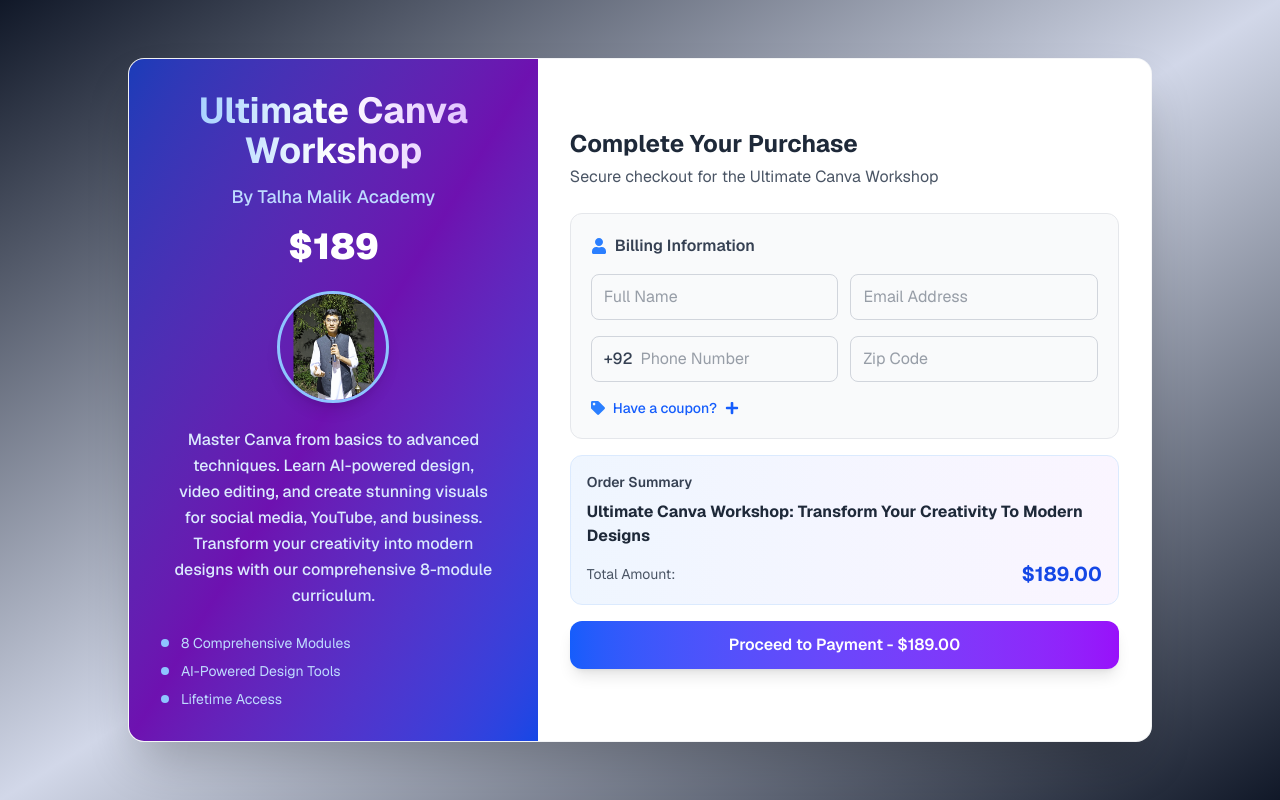
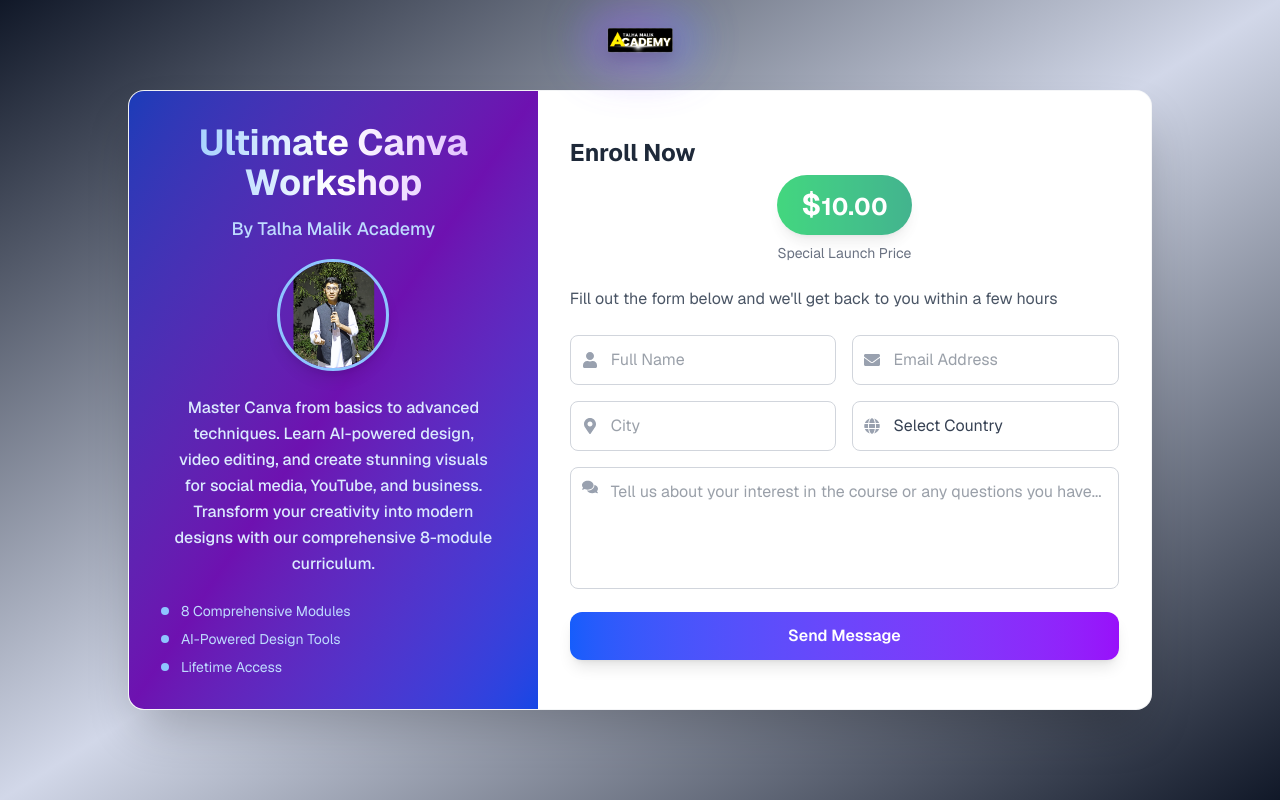
Before and after one commit to talhamalikacademy/canvaworkshop, a Next.js app: page /enrollnow in a window 1280 px wide. Built offline with nearby package versions, Linux system fonts and the light colour scheme.

Commit message:
Email JS Integrated

```diff
--- a/package.json
+++ b/package.json
@@ -9,6 +9,7 @@
     "lint": "next lint"
   },
   "dependencies": {
+    "@emailjs/browser": "^4.4.1",
     "aos": "^2.3.4",
     "next": "15.3.5",
     "react": "^19.0.0",
--- a/src/app/enrollnow/page.js
+++ b/src/app/enrollnow/page.js
@@ -1,14 +1,85 @@
 "use client"
-import React, { useState } from 'react';
+import React, { useState, useRef } from 'react';
 import Image from 'next/image';
-import { FaArrowLeft, FaLock, FaCcVisa, FaCcMastercard, FaCcAmex, FaCcDiscover, FaRegCreditCard, FaChevronDown, FaPlus, FaUser, FaMapMarkerAlt, FaTag } from 'react-icons/fa';
+import { FaUser, FaEnvelope, FaMapMarkerAlt, FaGlobe, FaComments, FaCheckCircle, FaTimes } from 'react-icons/fa';
+import emailjs from '@emailjs/browser';
 
 export default function EnrollNowPage() {
-  const [showStripe, setShowStripe] = useState(false);
-  const [showCoupon, setShowCoupon] = useState(false);
+  const [formData, setFormData] = useState({
+    name: '',
+    email: '',
+    message: '',
+    city: '',
+    country: '',
+    to_name: 'Talha Malik', // Add recipient name
+    current_year: new Date().getFullYear().toString() // Add current year
+  });
+  const [isSubmitting, setIsSubmitting] = useState(false);
+  const [showSuccess, setShowSuccess] = useState(false);
+  const formRef = useRef();
+
+  const handleInputChange = (e) => {
+    const { name, value } = e.target;
+    setFormData(prev => ({
+      ...prev,
+      [name]: value
+    }));
+  };
+
+  const handleSubmit = async (e) => {
+    e.preventDefault();
+    setIsSubmitting(true);
+
+    try {
+      const result = await emailjs.sendForm(
+        'service_c2a5u0u',
+        'template_183i2wh',
+        formRef.current,
+        'ncCCiLya2JnZGkcY6'
+      );
+
+      if (result.status === 200) {
+        setShowSuccess(true);
+        setFormData({
+          name: '',
+          email: '',
+          message: '',
+          city: '',
+          country: '',
+          to_name: 'Talha Malik',
+          current_year: new Date().getFullYear().toString()
+        });
+      }
+    } catch (error) {
+      console.error('Email sending failed:', error);
+      alert('Failed to send message. Please try again.');
+    } finally {
+      setIsSubmitting(false);
+    }
+  };
 
   return (
     <div className="min-h-screen w-full bg-gradient-to-br from-gray-900 via-blue-900/20 to-gray-900 flex items-center justify-center py-8 px-4">
+      {/* Custom StickyLogo for enroll page - smaller and higher positioned */}
+      <div className="fixed top-2 left-0 right-0 z-50 flex justify-center">
+        <div className="relative group">
+          {/* Enhanced glow effect */}
+          <div className="absolute inset-0 bg-gradient-to-r from-blue-500/40 via-purple-500/40 to-blue-500/40 rounded-full blur-xl group-hover:blur-2xl transition-all duration-300 opacity-70 group-hover:opacity-90"></div>
+
+          {/* Secondary glow layer */}
+          <div className="absolute inset-0 bg-gradient-to-r from-purple-500/30 to-blue-500/30 rounded-full blur-lg group-hover:blur-xl transition-all duration-300 opacity-50 group-hover:opacity-70"></div>
+
+          {/* Logo with smaller size */}
+          <img
+            src="/Logo.png"
+            alt="Talha Malik Academy Logo"
+            className="h-12 md:h-14 lg:h-16 w-auto object-contain drop-shadow-xl filter brightness-110 group-hover:brightness-125 transition-all duration-300"
+          />
+
+          {/* Additional glow ring */}
+          <div className="absolute inset-0 bg-gradient-to-r from-blue-400/30 to-purple-400/30 rounded-full blur-md opacity-0 group-hover:opacity-100 transition-opacity duration-300"></div>
+        </div>
+      </div>
       <div className="w-full max-w-5xl bg-white/95 rounded-2xl shadow-2xl flex flex-col lg:flex-row overflow-hidden border border-gray-200/30">
         {/* Left Section - Course Info */}
         <div className="lg:w-2/5 w-full bg-gradient-to-br from-blue-800 via-purple-800 to-blue-700 p-6 lg:p-8 flex flex-col justify-center text-white">
@@ -17,7 +88,6 @@
               Ultimate Canva Workshop
             </h1>
             <div className="text-base lg:text-lg font-medium text-blue-200 mb-4">By Talha Malik Academy</div>
-            <div className="text-3xl lg:text-4xl font-black text-white mb-6">$189</div>
 
             <div className="w-24 h-24 lg:w-28 lg:h-28 rounded-full overflow-hidden border-3 border-blue-300 shadow-lg mx-auto mb-6">
               <Image src="/ProfilePhoto.png" alt="Talha Malik" width={112} height={112} className="object-cover w-full h-full" />
@@ -45,125 +115,130 @@
           </div>
         </div>
 
-        {/* Right Section - Payment */}
+        {/* Right Section - Contact Form */}
         <div className="lg:w-3/5 w-full bg-white p-6 lg:p-8 flex flex-col justify-center">
-          {!showStripe ? (
-            <>
-              <h2 className="text-xl lg:text-2xl font-bold text-gray-800 mb-2">Complete Your Purchase</h2>
-              <p className="text-gray-600 mb-6 text-sm lg:text-base">Secure checkout for the Ultimate Canva Workshop</p>
+          <h2 className="text-xl lg:text-2xl font-bold text-gray-800 mb-2">Enroll Now</h2>
 
-              <div className="bg-gray-50 rounded-xl p-5 mb-4 border border-gray-200">
-                <div className="text-base font-semibold text-gray-700 mb-4 flex items-center gap-2">
-                  <FaUser className="text-blue-500" /> Billing Information
+          {/* Price Display */}
+          <div className="text-center mb-6">
+            <div className="inline-block bg-gradient-to-r from-green-500 to-emerald-600 text-white px-6 py-3 rounded-full font-bold text-2xl shadow-lg animate-pulse">
+              <span className="text-3xl">$</span>10.00
             </div>
-                <form className="space-y-4">
-                  <div className="grid grid-cols-1 lg:grid-cols-2 gap-3">
-                    <input type="text" placeholder="Full Name" className="w-full px-3 py-2.5 rounded-lg border border-gray-300 focus:ring-2 focus:ring-blue-400 focus:border-transparent outline-none text-gray-700" />
-                    <input type="email" placeholder="Email Address" className="w-full px-3 py-2.5 rounded-lg border border-gray-300 focus:ring-2 focus:ring-blue-400 focus:border-transparent outline-none text-gray-700" />
-                  </div>
-                  <div className="grid grid-cols-1 lg:grid-cols-2 gap-3">
-                    <div className="flex items-center bg-gray-50 rounded-lg border border-gray-300 px-3">
-                      <span className="text-gray-700 font-medium pr-2">+92</span>
-                      <input type="tel" placeholder="Phone Number" className="flex-1 py-2.5 bg-transparent outline-none text-gray-700" />
-                    </div>
-                    <input type="text" placeholder="Zip Code" className="w-full px-3 py-2.5 rounded-lg border border-gray-300 focus:ring-2 focus:ring-blue-400 focus:border-transparent outline-none text-gray-700" />
+            <p className="text-sm text-gray-500 mt-2">Special Launch Price</p>
           </div>
 
-                  <div className="mt-3">
-                    <button type="button" className="flex items-center gap-2 text-blue-600 font-medium text-sm hover:underline" onClick={() => setShowCoupon(v => !v)}>
-                      <FaTag className="text-blue-500" /> Have a coupon? <FaPlus className={`transition-transform duration-200 ${showCoupon ? 'rotate-45' : ''}`} />
-                    </button>
-                    {showCoupon && (
-                      <input type="text" placeholder="Enter coupon code" className="mt-2 w-full px-3 py-2.5 rounded-lg border border-gray-300 focus:ring-2 focus:ring-blue-400 focus:border-transparent outline-none text-gray-700" />
-                    )}
+          <p className="text-gray-600 mb-6 text-sm lg:text-base">Fill out the form below and we'll get back to you within a few hours</p>
+
+          <form ref={formRef} onSubmit={handleSubmit} className="space-y-4">
+            {/* Hidden fields for EmailJS template variables */}
+            <input type="hidden" name="to_name" value={formData.to_name} />
+            <input type="hidden" name="current_year" value={formData.current_year} />
+
+            <div className="grid grid-cols-1 lg:grid-cols-2 gap-4">
+              <div className="relative">
+                <FaUser className="absolute left-3 top-1/2 -translate-y-1/2 text-gray-400" />
+                <input
+                  type="text"
+                  name="name"
+                  value={formData.name}
+                  onChange={handleInputChange}
+                  placeholder="Full Name"
+                  required
+                  className="w-full pl-10 pr-3 py-3 rounded-lg border border-gray-300 focus:ring-2 focus:ring-blue-400 focus:border-transparent outline-none text-gray-700"
+                />
               </div>
-                </form>
-              </div>
-
-              {/* Order Summary */}
-              <div className="bg-gradient-to-r from-blue-50 to-purple-50 rounded-xl p-4 mb-4 border border-blue-100">
-                <div className="text-sm font-semibold text-gray-700 mb-2">Order Summary</div>
-                <div className="text-base font-bold text-gray-800 mb-3">Ultimate Canva Workshop: Transform Your Creativity To Modern Designs</div>
-                <div className="flex justify-between items-center">
-                  <span className="text-sm text-gray-600">Total Amount:</span>
-                  <span className="text-xl font-bold text-blue-700">$189.00</span>
+              <div className="relative">
+                <FaEnvelope className="absolute left-3 top-1/2 -translate-y-1/2 text-gray-400" />
+                <input
+                  type="email"
+                  name="email"
+                  value={formData.email}
+                  onChange={handleInputChange}
+                  placeholder="Email Address"
+                  required
+                  className="w-full pl-10 pr-3 py-3 rounded-lg border border-gray-300 focus:ring-2 focus:ring-blue-400 focus:border-transparent outline-none text-gray-700"
+                />
               </div>
             </div>
 
-              <button
-                className="w-full py-3 px-4 bg-gradient-to-r from-blue-600 to-purple-600 text-white font-semibold rounded-xl hover:from-blue-700 hover:to-purple-700 transition-all duration-300 shadow-lg hover:shadow-xl transform hover:scale-[1.02]"
-                onClick={() => setShowStripe(true)}
+            <div className="grid grid-cols-1 lg:grid-cols-2 gap-4">
+              <div className="relative">
+                <FaMapMarkerAlt className="absolute left-3 top-1/2 -translate-y-1/2 text-gray-400" />
+                <input
+                  type="text"
+                  name="city"
+                  value={formData.city}
+                  onChange={handleInputChange}
+                  placeholder="City"
+                  required
+                  className="w-full pl-10 pr-3 py-3 rounded-lg border border-gray-300 focus:ring-2 focus:ring-blue-400 focus:border-transparent outline-none text-gray-700"
+                />
+              </div>
+              <div className="relative">
+                <FaGlobe className="absolute left-3 top-1/2 -translate-y-1/2 text-gray-400" />
+                <select
+                  name="country"
+                  value={formData.country}
+                  onChange={handleInputChange}
+                  required
+                  className="w-full pl-10 pr-3 py-3 rounded-lg border border-gray-300 focus:ring-2 focus:ring-blue-400 focus:border-transparent outline-none text-gray-700 appearance-none"
                 >
-                Proceed to Payment - $189.00
-              </button>
-            </>
-          ) : (
-            <div className="w-full">
-              {/* Stripe Header */}
-              <div className="flex items-center gap-3 bg-gradient-to-r from-blue-800 to-purple-800 py-3 px-4 rounded-t-xl mb-4">
-                <button onClick={() => setShowStripe(false)} className="text-white text-lg">
-                  <FaArrowLeft />
-                </button>
-                <span className="text-white font-semibold">Secure Payment</span>
-              </div>
-
-              {/* Payment Methods */}
-              <div className="flex gap-2 mb-4">
-                <button className="flex-1 py-2 px-3 rounded-lg bg-gradient-to-r from-blue-600 to-purple-600 text-white font-semibold text-sm shadow border border-blue-500 flex items-center justify-center gap-2">
-                  <FaRegCreditCard /> Card
-                </button>
-                <button className="flex-1 py-2 px-3 rounded-lg bg-white text-gray-700 font-semibold text-sm shadow border border-gray-300 flex items-center justify-center gap-2">
-                  Bank <span className="bg-blue-100 text-blue-700 rounded px-1 text-xs">5% off</span>
-                </button>
-                <button className="flex-1 py-2 px-3 rounded-lg bg-white text-gray-700 font-semibold text-sm shadow border border-gray-300 flex items-center justify-center">
-                  AmazonPay
-                </button>
-              </div>
-
-              {/* Secure Checkout */}
-              <div className="flex items-center gap-2 text-gray-600 font-medium text-sm mb-4">
-                <FaLock className="text-blue-500" /> Secure checkout with Link <FaChevronDown />
-              </div>
-
-              {/* Card Form */}
-              <form className="space-y-4">
-                <div className="relative">
-                  <input type="text" placeholder="1234 1234 1234 1234" className="w-full px-3 py-2.5 rounded-lg border border-gray-300 focus:ring-2 focus:ring-blue-400 focus:border-transparent outline-none text-gray-700 pr-20" />
-                  <div className="absolute right-3 top-1/2 -translate-y-1/2 flex gap-1 text-lg text-gray-400">
-                    <FaCcVisa /> <FaCcMastercard /> <FaCcAmex />
-                  </div>
-                </div>
-
-                <div className="grid grid-cols-2 gap-3">
-                  <input type="text" placeholder="MM / YY" className="w-full px-3 py-2.5 rounded-lg border border-gray-300 focus:ring-2 focus:ring-blue-400 focus:border-transparent outline-none text-gray-700" />
-                  <div className="relative">
-                    <input type="text" placeholder="CVC" className="w-full px-3 py-2.5 rounded-lg border border-gray-300 focus:ring-2 focus:ring-blue-400 focus:border-transparent outline-none text-gray-700 pr-10" />
-                    <FaRegCreditCard className="absolute right-3 top-1/2 -translate-y-1/2 text-gray-400" />
+                  <option value="">Select Country</option>
+                  <option value="Pakistan">Pakistan</option>
+                  <option value="India">India</option>
+                  <option value="United States">United States</option>
+                  <option value="United Kingdom">United Kingdom</option>
+                  <option value="Canada">Canada</option>
+                  <option value="Australia">Australia</option>
+                  <option value="Germany">Germany</option>
+                  <option value="France">France</option>
+                  <option value="Other">Other</option>
+                </select>
               </div>
             </div>
 
             <div className="relative">
-                  <select className="w-full px-3 py-2.5 rounded-lg border border-gray-300 focus:ring-2 focus:ring-blue-400 focus:border-transparent outline-none text-gray-700 appearance-none">
-                    <option>Pakistan</option>
-                    <option>India</option>
-                    <option>United States</option>
-                    <option>United Kingdom</option>
-                  </select>
-                  <FaMapMarkerAlt className="absolute right-3 top-1/2 -translate-y-1/2 text-gray-400" />
+              <FaComments className="absolute left-3 top-3 text-gray-400" />
+              <textarea
+                name="message"
+                value={formData.message}
+                onChange={handleInputChange}
+                placeholder="Tell us about your interest in the course or any questions you have..."
+                required
+                rows="4"
+                className="w-full pl-10 pr-3 py-3 rounded-lg border border-gray-300 focus:ring-2 focus:ring-blue-400 focus:border-transparent outline-none text-gray-700 resize-none"
+              />
             </div>
 
-                <button className="w-full py-3 px-4 bg-gradient-to-r from-blue-600 to-purple-600 text-white font-semibold rounded-xl hover:from-blue-700 hover:to-purple-700 transition-all duration-300 shadow-lg hover:shadow-xl transform hover:scale-[1.02]">
-                  Complete Payment - $189.00
+            <button
+              type="submit"
+              disabled={isSubmitting}
+              className="w-full py-3 px-4 bg-gradient-to-r from-blue-600 to-purple-600 text-white font-semibold rounded-xl hover:from-blue-700 hover:to-purple-700 transition-all duration-300 shadow-lg hover:shadow-xl transform hover:scale-[1.02] disabled:opacity-50 disabled:cursor-not-allowed disabled:transform-none"
+            >
+              {isSubmitting ? 'Sending...' : 'Send Message'}
             </button>
           </form>
+        </div>
+      </div>
 
-              <div className="mt-6 text-center text-gray-500 text-xs">
-                Powered by <span className="font-semibold text-blue-600">Stripe</span>
+      {/* Success Popup */}
+      {showSuccess && (
+        <div className="fixed inset-0 bg-black bg-opacity-50 flex items-center justify-center z-50 p-4">
+          <div className="bg-white rounded-2xl p-8 max-w-md w-full text-center shadow-2xl">
+            <div className="w-16 h-16 bg-green-100 rounded-full flex items-center justify-center mx-auto mb-4">
+              <FaCheckCircle className="text-green-500 text-2xl" />
+            </div>
+            <h3 className="text-xl font-bold text-gray-800 mb-2">Message Sent Successfully!</h3>
+            <p className="text-gray-600 mb-6">You will receive an email in a few hours with further instructions.</p>
+            <button
+              onClick={() => setShowSuccess(false)}
+              className="w-full py-3 px-4 bg-gradient-to-r from-blue-600 to-purple-600 text-white font-semibold rounded-xl hover:from-blue-700 hover:to-purple-700 transition-all duration-300"
+            >
+              Done
+            </button>
           </div>
         </div>
       )}
     </div>
-      </div>
-    </div>
   );
 }
```
Also changed, not shown: 1 other file (tests, documents, lock files or other folders). Lines whose indentation alone changed are shown as unchanged.
